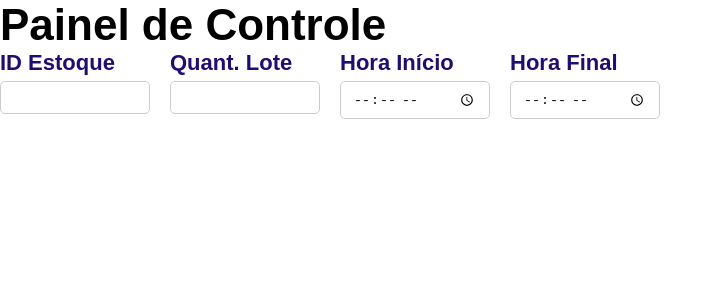
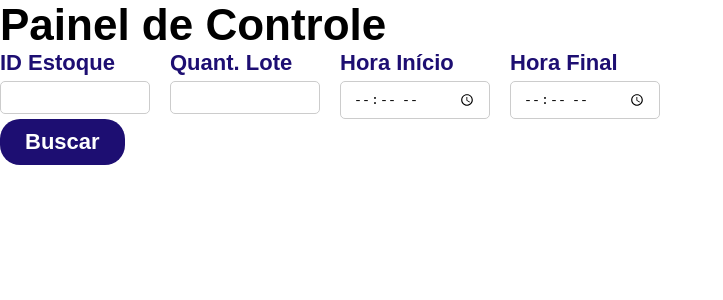
Before and after one commit to TonCerques/DashboardAdm, a React (Vite) app: page /painelControle in a window 1280 px wide. Shown: the top 300 px of the page, without its empty margins (0-723 px from the left). Built offline with nearby package versions, Linux system fonts and the light colour scheme.

Commit message:
Button finalizado

```diff
--- /dev/null
+++ b/src/components/Button/Button.jsx
@@ -0,0 +1,12 @@
+// componente botão
+import styles from './Button.module.css';
+
+function Button({ text, onClick }) {
+  return (
+    <button className={styles.button} onClick={onClick}>
+      {text}
+    </button>
+  );
+}
+
+export default Button;
--- /dev/null
+++ b/src/components/Button/Button.module.css
@@ -0,0 +1,16 @@
+/* style do button */
+.button {
+  background-color: var(--font-color); /* A sua cor secundária */
+  color: #fff;
+  border: none;
+  border-radius: 20px;
+  padding: 10px 25px;
+  font-size: 1rem;
+  cursor: pointer;
+  transition: background-color 0.3s ease;
+  font-weight: bold;
+}
+
+.button:hover {
+  background-color: var(--element-color); /* A sua cor primária */
+}
--- a/src/index.css
+++ b/src/index.css
@@ -13,3 +13,6 @@
   font-synthesis: none;
   text-rendering: optimizeLegibility;
 }
+
+
+/* implementar input-forms/buttons com formatação pré-definida */
--- a/src/pages/painelControle/PainelControle.jsx
+++ b/src/pages/painelControle/PainelControle.jsx
@@ -5,12 +5,22 @@ import logo from "../../assets/images/senac_logo.png";
 import Table from "../../components/Table/Table";
 // src/pages/painelControle/PainelControle.jsx
 import FilterForm from '../../components/FilterForm/FilterForm';
+import Button from '../../components/Button/Button'; // Importe o componente Button
+
+//button
+// src/pages/painelControle/PainelControle.jsx
+
 
 function PainelControle() {
+  const handleBuscar = () => {
+    alert('Botão Buscar foi clicado!');
+  };
+
   return (
     <div>
       <h1>Painel de Controle</h1>
       <FilterForm />
+      <Button text="Buscar" onClick={handleBuscar} />
       {/* reservado a outros elementos */}
     </div>
   );
@@ -18,8 +28,26 @@ function PainelControle() {
 
 export default PainelControle;
 
+//filterForm
+
+
+/*function PainelControle() {
+  return (
+    <div>
+      <h1>Painel de Controle</h1>
+      <FilterForm />
+      { }
+    </div>
+  );
+}
+
+export default PainelControle;*/
+
+
 //teste aqui
 //http://localhost:5173/painelControle
+
+
 
 
 
```
